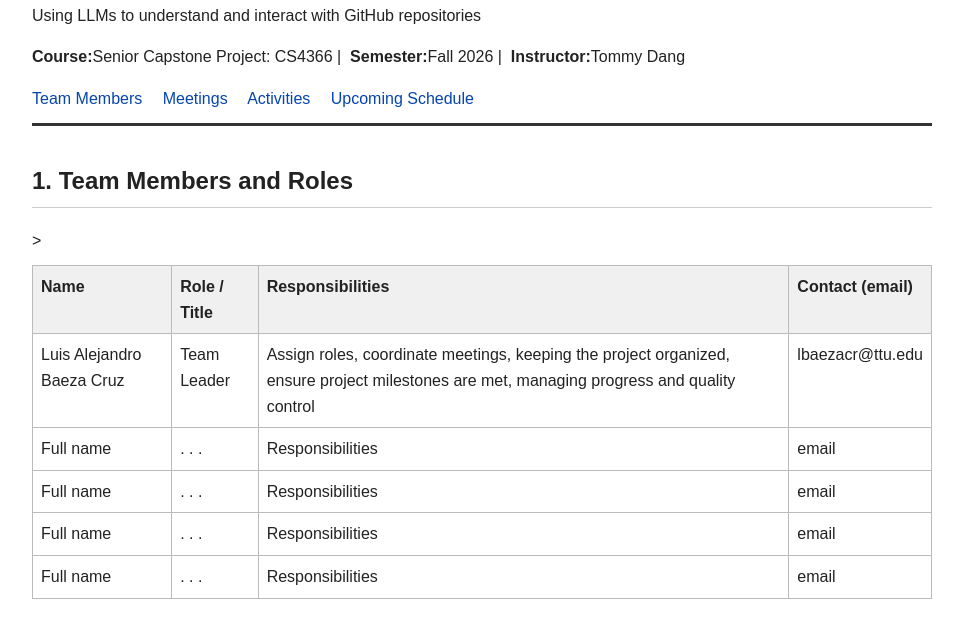
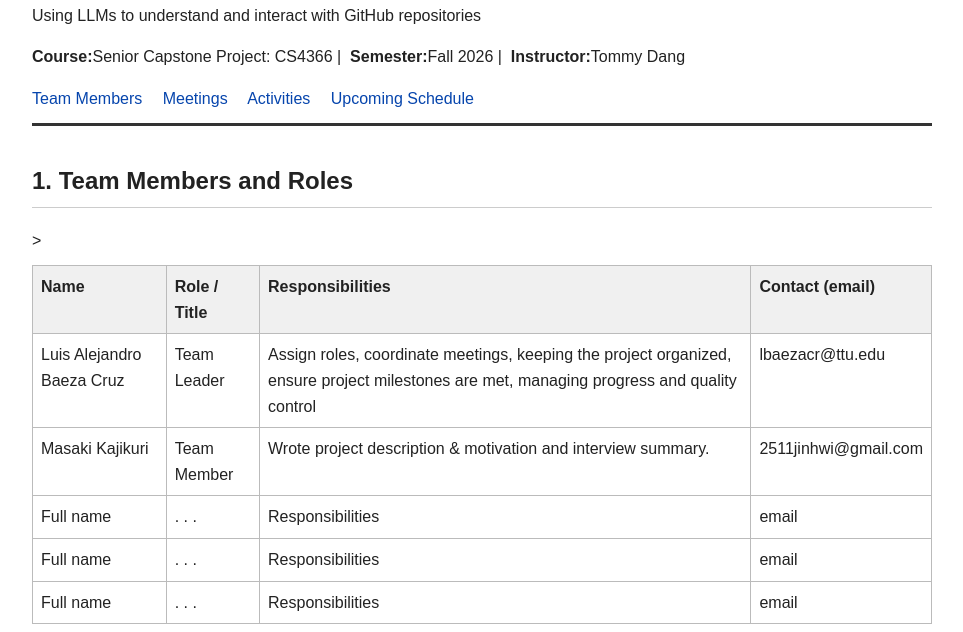
Before and after one commit to LuisBaezaCruz/pentagon_webpage, a plain HTML site: page index.html in a window 1280 px wide. Shown: the part 110-742 px from the top of the page, without its empty margins (158-1121 px from the left). Drawn offline with Linux system fonts and the light colour scheme.

Commit message:
Update index.html

```diff
--- a/index.html
+++ b/index.html
@@ -84,10 +84,10 @@
       </tr>
       <!-- add your names and stuff down here guys -->>
       <tr>
-        <td>Full name</td>
-        <td>. . .</td>
-        <td>Responsibilities</td>
-        <td>email</td>
+        <td>Masaki Kajikuri</td>
+        <td>Team Member</td>
+        <td>Wrote project description & motivation and interview summary.</td>
+        <td>2511jinhwi@gmail.com</td>
       </tr>
       <tr>
         <td>Full name</td>
```
